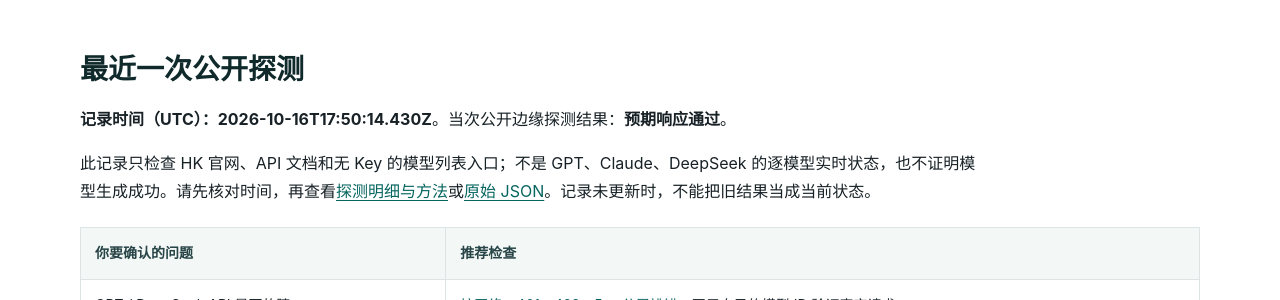
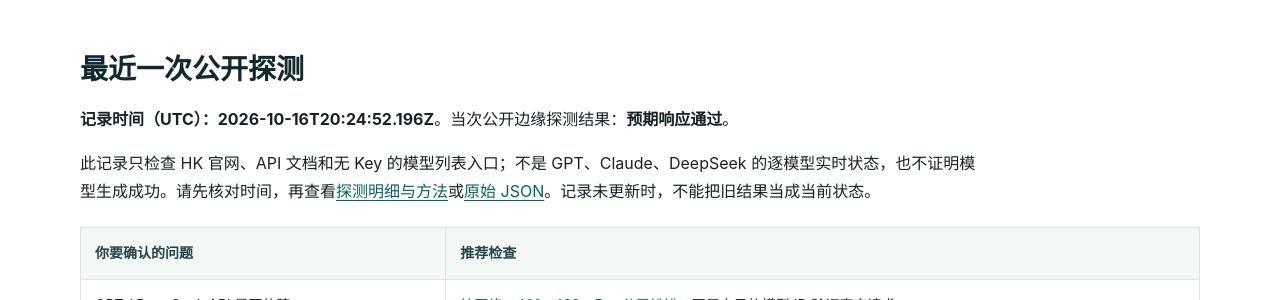
Before and after one commit to KKWANG4444/api-status, a Jekyll site: the page built from index.md, in a window 1280 px wide and 900 px high, scrolled down 364 px. Shown: the part 151-451 px from the top of the window. Built offline with Jekyll 4.4.1, drawn with Linux system fonts in a browser that asks for light colours.

Commit message:
chore: update public edge status

```diff
--- a/_data/status.json
+++ b/_data/status.json
@@ -1,7 +1,7 @@
 {
   "status": "operational",
-  "checked_at": "2026-10-16T17:50:14.430Z",
-  "duration_ms": 367,
+  "checked_at": "2026-10-16T20:24:52.196Z",
+  "duration_ms": 406,
   "overall": true,
   "components": [
     {
@@ -10,7 +10,7 @@
       "url": "https://www.aifast.hk/",
       "ok": true,
       "status": 200,
-      "elapsed_ms": 265,
+      "elapsed_ms": 362,
       "content_type": "text/html; charset=utf-8",
       "detail": "Expected public edge response"
     },
@@ -20,7 +20,7 @@
       "url": "https://api.aifast.hk/",
       "ok": true,
       "status": 200,
-      "elapsed_ms": 319,
+      "elapsed_ms": 294,
       "content_type": "text/html",
       "detail": "Expected public edge response"
     },
@@ -30,7 +30,7 @@
       "url": "https://www.aifast.hk/v1/models",
       "ok": true,
       "status": 401,
-      "elapsed_ms": 257,
+      "elapsed_ms": 351,
       "content_type": "application/json; charset=utf-8",
       "detail": "Expected public edge response"
     }
--- a/data/status.json
+++ b/data/status.json
@@ -1,7 +1,7 @@
 {
   "status": "operational",
-  "checked_at": "2026-10-16T17:50:14.430Z",
-  "duration_ms": 367,
+  "checked_at": "2026-10-16T20:24:52.196Z",
+  "duration_ms": 406,
   "overall": true,
   "components": [
     {
@@ -10,7 +10,7 @@
       "url": "https://www.aifast.hk/",
       "ok": true,
       "status": 200,
-      "elapsed_ms": 265,
+      "elapsed_ms": 362,
       "content_type": "text/html; charset=utf-8",
       "detail": "Expected public edge response"
     },
@@ -20,7 +20,7 @@
       "url": "https://api.aifast.hk/",
       "ok": true,
       "status": 200,
-      "elapsed_ms": 319,
+      "elapsed_ms": 294,
       "content_type": "text/html",
       "detail": "Expected public edge response"
     },
@@ -30,7 +30,7 @@
       "url": "https://www.aifast.hk/v1/models",
       "ok": true,
       "status": 401,
-      "elapsed_ms": 257,
+      "elapsed_ms": 351,
       "content_type": "application/json; charset=utf-8",
       "detail": "Expected public edge response"
     }
```
